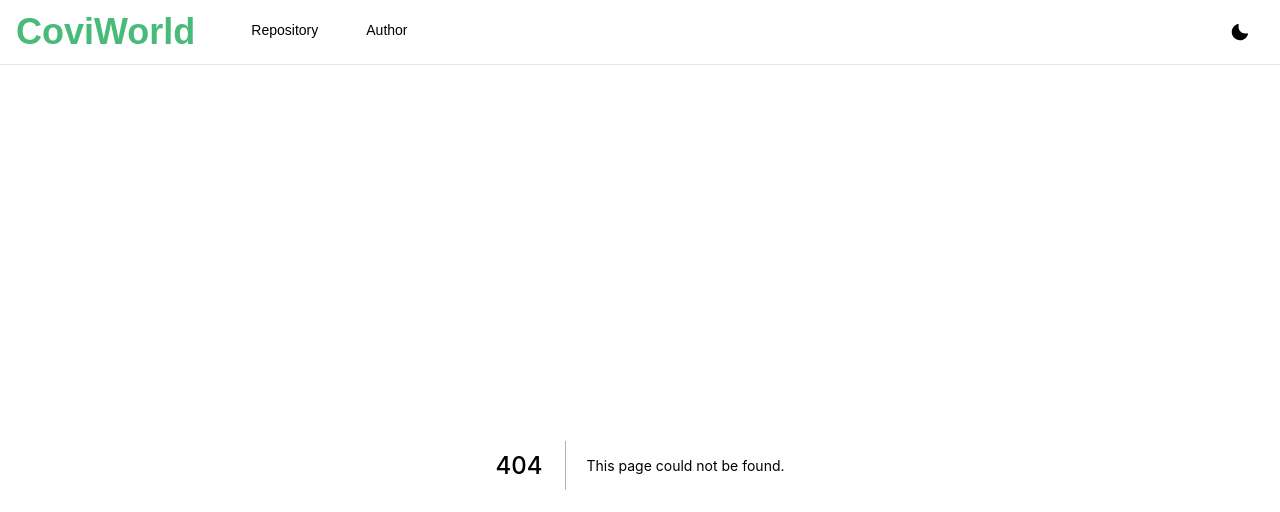
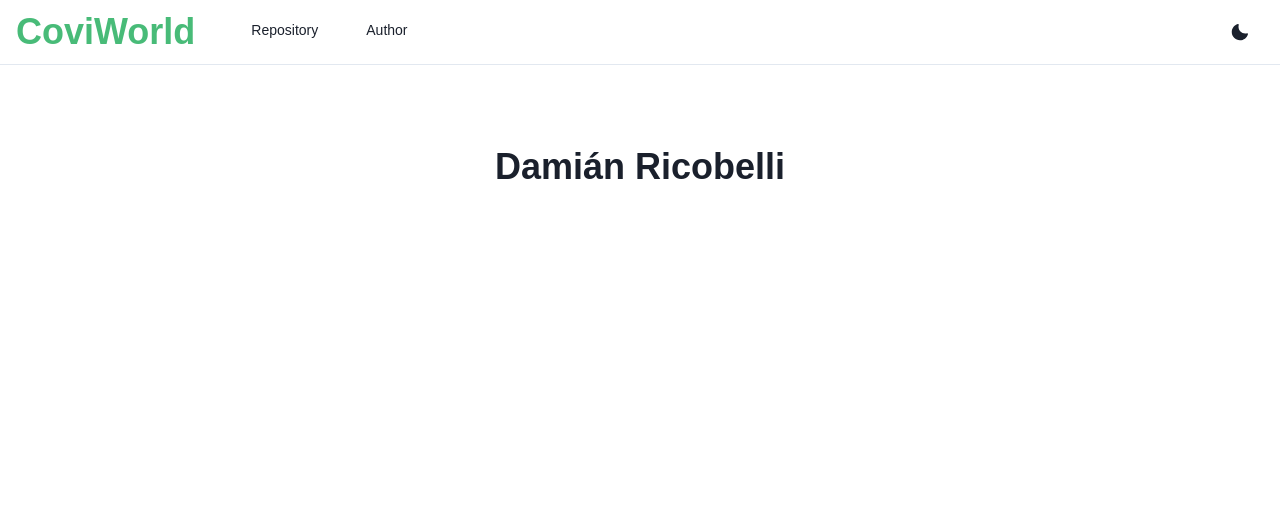
Before and after one commit to damianricobelli/covid-19, a Next.js app: page /author in a window 1280 px wide. Before the commit this address had no page. Shown: the top 512 px of the page. Built offline with nearby package versions, Linux system fonts and the light colour scheme; a web font is replaced by a local one.

Commit message:
➕ 💄 Add NProgress

```diff
--- a/package.json
+++ b/package.json
@@ -15,6 +15,7 @@
     "axios": "^0.21.1",
     "framer-motion": "^3.10.0",
     "next": "10.0.7",
+    "nprogress": "^0.2.0",
     "react": "17.0.1",
     "react-dom": "17.0.1",
     "react-icons": "^4.2.0",
--- a/src/components/common/Navbar/Navbar.tsx
+++ b/src/components/common/Navbar/Navbar.tsx
@@ -1,3 +1,4 @@
+import Link from "next/link"
 import {
   Box,
   Flex,
@@ -6,7 +7,7 @@ import {
   Heading,
   Stack,
   Collapse,
-  Link,
+  Link as ChakraLink,
   Popover,
   PopoverTrigger,
   useColorModeValue,
@@ -46,13 +47,15 @@ export default function WithSubnavigation() {
           />
         </Flex>
         <Flex flex={{ base: 1 }} justify={{ base: "center", md: "start" }}>
+          <Link href="/">
             <Heading
+              style={{ cursor: "pointer" }}
               textAlign={useBreakpointValue({ base: "center", md: "left" })}
               color={"green.400"}
             >
               CoviWorld
             </Heading>
-
+          </Link>
           <Flex display={{ base: "none", md: "flex" }} ml={10} mt={2}>
             <DesktopNav />
           </Flex>
@@ -82,9 +85,9 @@ const DesktopNav = () => {
         <Box key={navItem.label}>
           <Popover trigger={"hover"} placement={"bottom-start"}>
             <PopoverTrigger>
-              <Link
+              <Link href="/author">
+                <ChakraLink
                   p={4}
-                href={navItem.href ?? "#"}
                   fontSize={"sm"}
                   fontWeight={500}
                   _hover={{
@@ -92,6 +95,7 @@ const DesktopNav = () => {
                   }}
                 >
                   {navItem.label}
+                </ChakraLink>
               </Link>
             </PopoverTrigger>
           </Popover>
--- a/src/pages/_app.tsx
+++ b/src/pages/_app.tsx
@@ -4,6 +4,24 @@ import Fonts from "@styles/font-face"
 import MyTheme from "@styles/theme"
 
 import { Layout } from "@components/common/Layout"
+
+import { Router } from "next/dist/client/router"
+import NProgress from "nprogress"
+import "nprogress/nprogress.css"
+
+NProgress.configure({ showSpinner: false, trickleRate: 0.1, trickleSpeed: 300 })
+
+Router.events.on("routeChangeStart", () => {
+  NProgress.start()
+})
+
+Router.events.on("routeChangeComplete", () => {
+  NProgress.done()
+})
+
+Router.events.on("routeChangeError", () => {
+  NProgress.done()
+})
 
 function MyApp({ Component, pageProps }: AppProps) {
   return (
--- /dev/null
+++ b/src/pages/author/index.tsx
@@ -0,0 +1,14 @@
+import React from "react"
+import { Heading, Stack, Box } from "@chakra-ui/react"
+
+interface indexProps {}
+
+const index: React.FC<indexProps> = ({}) => {
+  return (
+    <Stack as={Box} py={20} align={"center"}>
+      <Heading>Damián Ricobelli</Heading>
+    </Stack>
+  )
+}
+
+export default index
--- a/src/pages/index.tsx
+++ b/src/pages/index.tsx
@@ -80,6 +80,7 @@ const Home: FC = () => {
       }
     }
   }, [data, searchValue])
+
   return (
     <>
       <Head>
```
Also changed, not shown: 1 other file (tests, documents, lock files or other folders). Lines whose indentation alone changed are shown as unchanged.
